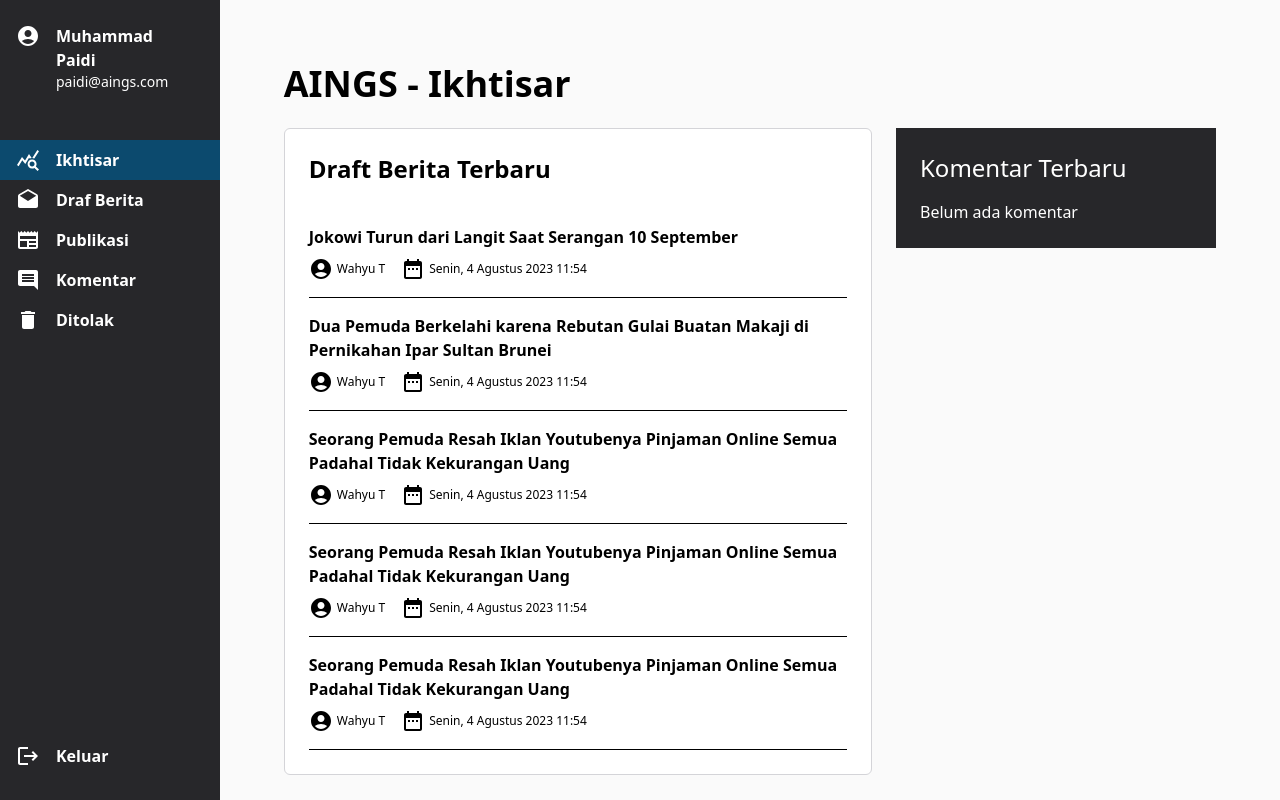
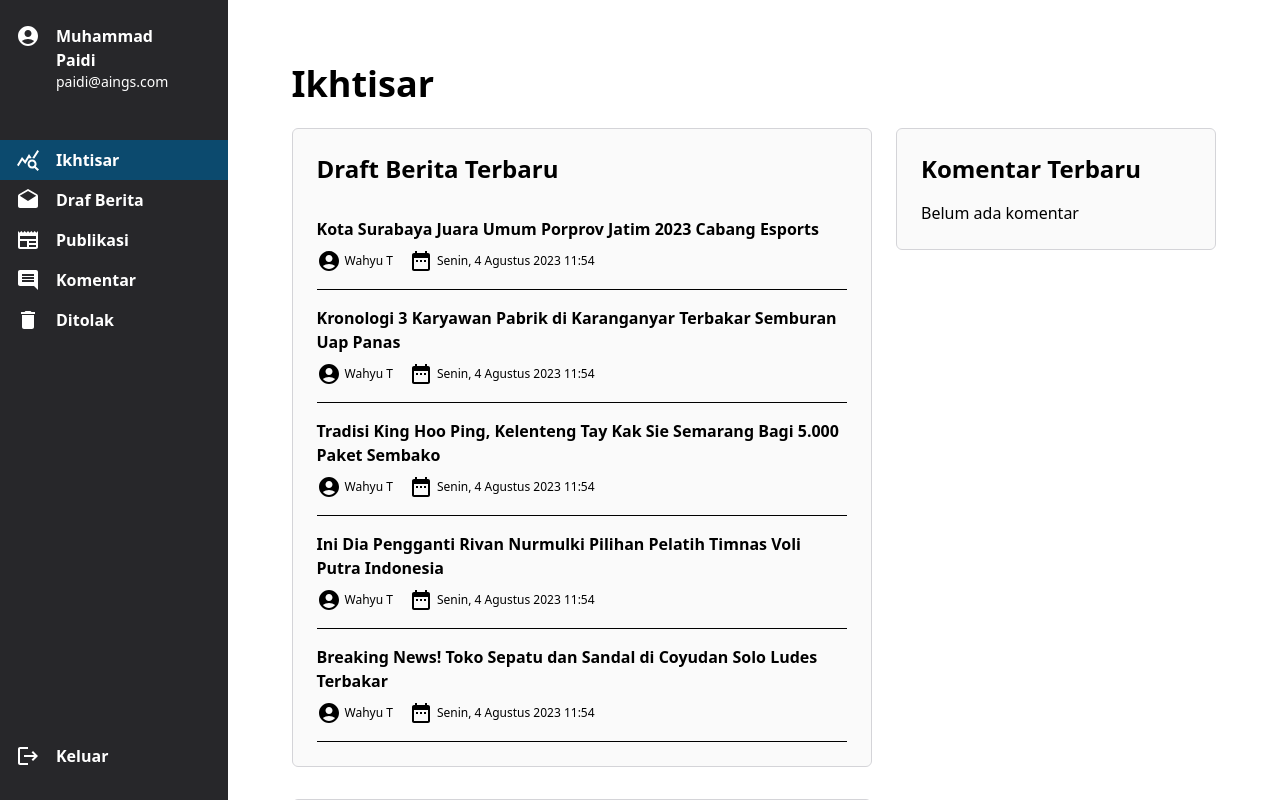
Before and after one commit to aings-project/cms-redaktur-fe, a Next.js app: page /overview in a window 1280 px wide. Built offline with nearby package versions, Linux system fonts and the light colour scheme.

Commit message:
feat: redesign

```diff
--- a/components/news_draft/NewsDraftLayout.jsx
+++ b/components/news_draft/NewsDraftLayout.jsx
@@ -7,12 +7,10 @@ import { useRouter } from "next/router";
 export default function NewsDraftLayout() {
   const router = useRouter();
   return (
-    <div className="bg-neutral-50 py-16 px-16 flex-grow h-screen overflow-y-auto">
+    <div className="bg-white py-16 px-16 flex-grow h-screen overflow-y-auto">
       <div className="max-w-screen-2xl mx-auto">
         <div className="flex justify-between mb-6">
-          <p className="text-black text-4xl font-extrabold">
-            AINGS - Draf Berita
-          </p>
+          <p className="text-black text-4xl font-extrabold">Draf Berita</p>
           <div className="bg-white p-2 border border-zinc-300 rounded-md h-fit">
             <div className="flex items-center">
               <input className="p-2" placeholder="Cari Judul Berita ..." />
@@ -22,16 +20,11 @@ export default function NewsDraftLayout() {
         </div>
         <div className="bg-white rounded-md border border-zinc-300 pb-6">
           <NewsDraftTabBar />
-          <NewsDraftItem
-            onClick={() => router.push("news_draft/edit/1")}
-            title={"Jokowi Turun dari Langit Saat Serangan 10 September"}
-            author={"Wahyu T"}
-            dateTime={"Senin, 4 Agustus 2023 11:54"}
-          />
+          <div className="bg-neutral-50">
             <NewsDraftItem
               onClick={() => router.push("news_draft/edit/1")}
               title={
-              "Dua Pemuda Berkelahi karena Rebutan Gulai Buatan Makaji di Pernikahan Ipar Sultan Brunei"
+                "Pameran Seniman Disabilitas Digelar di Yogyakarta hingga 22 September"
               }
               author={"Wahyu T"}
               dateTime={"Senin, 4 Agustus 2023 11:54"}
@@ -39,7 +32,7 @@ export default function NewsDraftLayout() {
             <NewsDraftItem
               onClick={() => router.push("news_draft/edit/1")}
               title={
-              "Seorang Pemuda Resah Iklan Youtubenya Pinjaman Online Semua Padahal Tidak Kekurangan Uang"
+                "Cemburu, Suami di Batam Tikam Istri dan Anak hingga Luka Robek"
               }
               author={"Wahyu T"}
               dateTime={"Senin, 4 Agustus 2023 11:54"}
@@ -47,7 +40,7 @@ export default function NewsDraftLayout() {
             <NewsDraftItem
               onClick={() => router.push("news_draft/edit/1")}
               title={
-              "Seorang Pemuda Resah Iklan Youtubenya Pinjaman Online Semua Padahal Tidak Kekurangan Uang"
+                "Hasil Visum Balita yang Dilindas Pajero Sport Keluar, Polisi Sebut Tak Memenuhi Unsur Luka Berat"
               }
               author={"Wahyu T"}
               dateTime={"Senin, 4 Agustus 2023 11:54"}
@@ -55,21 +48,31 @@ export default function NewsDraftLayout() {
             <NewsDraftItem
               onClick={() => router.push("news_draft/edit/1")}
               title={
-              "Seorang Pemuda Resah Iklan Youtubenya Pinjaman Online Semua Padahal Tidak Kekurangan Uang"
+                "Hasil Hong Kong Open 2023: Jonatan Christie ke Perempat Final, Jumpa Penakluk Axelsen"
               }
               author={"Wahyu T"}
               dateTime={"Senin, 4 Agustus 2023 11:54"}
             />
             <NewsDraftItem
               onClick={() => router.push("news_draft/edit/1")}
-            title={"Jokowi Turun dari Langit Saat Serangan 10 September"}
+              title={
+                "Putri KW Usai Gugur di Hong Kong Open 2023: Banyak Pelajaran, Mau Lebih Beranig"
+              }
               author={"Wahyu T"}
               dateTime={"Senin, 4 Agustus 2023 11:54"}
             />
             <NewsDraftItem
               onClick={() => router.push("news_draft/edit/1")}
               title={
-              "Dua Pemuda Berkelahi karena Rebutan Gulai Buatan Makaji di Pernikahan Ipar Sultan Brunei"
+                "Hasil Hong Kong Open 2023: Ahsan/Hendra Lolos Perempat Final, Jumpa Penakluk Pramudya/Yeremia"
+              }
+              author={"Wahyu T"}
+              dateTime={"Senin, 4 Agustus 2023 11:54"}
+            />
+            <NewsDraftItem
+              onClick={() => router.push("news_draft/edit/1")}
+              title={
+                "Persib Bandung Vs Persikabo, Marc Klok Ingin Lanjutkan Performa Apik"
               }
               author={"Wahyu T"}
               dateTime={"Senin, 4 Agustus 2023 11:54"}
@@ -101,5 +104,6 @@ export default function NewsDraftLayout() {
           </div>
         </div>
       </div>
+    </div>
   );
 }
--- a/components/news_draft_edit/NewsDraftEditLayout.jsx
+++ b/components/news_draft_edit/NewsDraftEditLayout.jsx
@@ -13,21 +13,20 @@ export default function NewsDraftEditLayout() {
     <>
       <div className="bg-neutral-50 h-screen overflow-y-auto max-h-screen">
         <div className="flex">
-          <div className="p-6 w-full flex flex-col max-h-screen">
+          <div className="p-6 w-full flex flex-col max-h-screen max-w-screen-lg mx-auto bg-white">
             <button className="w-full flex" onClick={() => router.push("/")}>
               <p className="text-black text-3xl font-extrabold mb-6">AINGS</p>
             </button>
             <input
-              className="w-full bg-neutral-50 text-2xl font-normal"
+              className="w-full bg-white text-2xl font-semibold mb-4"
               value={
-                "Pencemaran Udara di Daerah Jabodetabek Semakin Parah! Tercatat 1440 balita"
+                "Prabowo Subianto resmi bergabung dengan Partai Demokrasi Indonesia Perjuangan (PDIP)"
               }
               onChange={() => {}}
             />
-            <div className="h-0.5 w-full bg-black" />
             <Editor
               placeholder="Hello World"
-              className="overflow-y-auto max-w-screen-lg mx-auto w-full bg-white flex-1"
+              className="overflow-y-auto max-w-screen-lg mx-auto w-full bg-white flex-1 border"
               onChange={(value) => {
                 setText(value);
               }}
--- a/components/news_draft_edit/NewsDraftEditSidebar.jsx
+++ b/components/news_draft_edit/NewsDraftEditSidebar.jsx
@@ -4,8 +4,8 @@ import NewsDraftEditSidebarMenuDropdown from "./NewsDraftEditSidebarMenuDropdown
 import SecondaryButton from "../shared/SecondaryButton";
 
 export default function NewsDraftEditSidebar({ markdown, onValidate }) {
-  const status = "Menunggu Konfirmasi Wartawan";
-  const [validStatus, setValidStatus] = useState(false);
+  const status = "Sedang Disunting";
+  const [validStatus, setValidStatus] = useState(true);
 
   return (
     <div className="max-w-xs w-full h-screen bg-zinc-800 p-6 overflow-y-auto">
--- a/components/overview/OverviewComment.jsx
+++ b/components/overview/OverviewComment.jsx
@@ -2,11 +2,11 @@ import React from "react";
 
 export default function OverviewComment() {
   return (
-    <div>
-      <div className="w-80 bg-zinc-800 p-6">
-        <p className="text-white text-2xl font-normal mb-4">Komentar Terbaru</p>
-        <p className="text-white text-base font-normal">Belum ada komentar</p>
-      </div>
+    <div className="max-w-xs w-full h-fit bg-neutral-50 p-6 border border-zinc-300 rounded-md">
+      <p className="text-black text-2xl font-extrabold mb-4">
+        Komentar Terbaru
+      </p>
+      <p className="text-black text-base font-normal">Belum ada komentar</p>
     </div>
   );
 }
--- a/components/overview/OverviewLayout.jsx
+++ b/components/overview/OverviewLayout.jsx
@@ -5,13 +5,11 @@ import OverviewReadyPublish from "./OverviewReadyPublish";
 
 export default function OverviewLayout() {
   return (
-    <div className="bg-neutral-50 py-16 px-16 flex-grow h-screen overflow-y-auto">
+    <div className="py-16 px-16 flex-grow h-screen overflow-y-auto">
       <div className="max-w-screen-2xl mx-auto">
-        <p className="text-black text-4xl font-extrabold mb-6">
-          AINGS - Ikhtisar
-        </p>
-        <div className="flex">
-          <div>
+        <p className="text-black text-4xl font-extrabold mb-6">Ikhtisar</p>
+        <div className="flex ">
+          <div className="grow">
             <OverviewNewsDraft />
             <div className="h-8" />
             <OverviewReadyPublish />
--- a/components/overview/OverviewNewsDraft.jsx
+++ b/components/overview/OverviewNewsDraft.jsx
@@ -6,20 +6,20 @@ export default function OverviewNewsDraft() {
   const router = useRouter();
 
   return (
-    <div className="mr-6 pb-6 flex-grow bg-white rounded-md border border-zinc-300">
-      <p className="text-black text-2xl font-semibold p-6">
+    <div className="mr-6 pb-6 bg-neutral-50 rounded-md border border-zinc-300">
+      <p className="text-black text-2xl font-extrabold px-6 pt-6 pb-4">
         Draft Berita Terbaru
       </p>
       <OverviewNewsDraftItem
         onClick={() => router.push("news_draft/edit/1")}
-        title={"Jokowi Turun dari Langit Saat Serangan 10 September"}
+        title={"Kota Surabaya Juara Umum Porprov Jatim 2023 Cabang Esports"}
         author={"Wahyu T"}
         dateTime={"Senin, 4 Agustus 2023 11:54"}
       />
       <OverviewNewsDraftItem
         onClick={() => router.push("news_draft/edit/1")}
         title={
-          "Dua Pemuda Berkelahi karena Rebutan Gulai Buatan Makaji di Pernikahan Ipar Sultan Brunei"
+          "Kronologi 3 Karyawan Pabrik di Karanganyar Terbakar Semburan Uap Panas"
         }
         author={"Wahyu T"}
         dateTime={"Senin, 4 Agustus 2023 11:54"}
@@ -27,7 +27,7 @@ export default function OverviewNewsDraft() {
       <OverviewNewsDraftItem
         onClick={() => router.push("news_draft/edit/1")}
         title={
-          "Seorang Pemuda Resah Iklan Youtubenya Pinjaman Online Semua Padahal Tidak Kekurangan Uang"
+          "Tradisi King Hoo Ping, Kelenteng Tay Kak Sie Semarang Bagi 5.000 Paket Sembako"
         }
         author={"Wahyu T"}
         dateTime={"Senin, 4 Agustus 2023 11:54"}
@@ -35,7 +35,7 @@ export default function OverviewNewsDraft() {
       <OverviewNewsDraftItem
         onClick={() => router.push("news_draft/edit/1")}
         title={
-          "Seorang Pemuda Resah Iklan Youtubenya Pinjaman Online Semua Padahal Tidak Kekurangan Uang"
+          "Ini Dia Pengganti Rivan Nurmulki Pilihan Pelatih Timnas Voli Putra Indonesia"
         }
         author={"Wahyu T"}
         dateTime={"Senin, 4 Agustus 2023 11:54"}
@@ -43,7 +43,7 @@ export default function OverviewNewsDraft() {
       <OverviewNewsDraftItem
         onClick={() => router.push("news_draft/edit/1")}
         title={
-          "Seorang Pemuda Resah Iklan Youtubenya Pinjaman Online Semua Padahal Tidak Kekurangan Uang"
+          "Breaking News! Toko Sepatu dan Sandal di Coyudan Solo Ludes Terbakar"
         }
         author={"Wahyu T"}
         dateTime={"Senin, 4 Agustus 2023 11:54"}
--- a/components/overview/OverviewReadyPublish.jsx
+++ b/components/overview/OverviewReadyPublish.jsx
@@ -6,18 +6,22 @@ export default function OverviewReadyPublish() {
   const router = useRouter();
 
   return (
-    <div className="mr-4 flex-grow pb-6 bg-white rounded-md border border-zinc-300">
-      <p className="text-black text-2xl font-semibold p-6">Siap Dipublikasi</p>
+    <div className="mr-6 pb-6 flex-grow bg-neutral-50 rounded-md border border-zinc-300">
+      <p className="text-black text-2xl font-extrabold px-6 pt-6 pb-4">
+        Siap Publikasi
+      </p>
       <OverviewNewsDraftItem
         onClick={() => router.push("news_draft/edit/1")}
-        title={"Jokowi Turun dari Langit Saat Serangan 10 September"}
+        title={
+          "Nginap di Rumah Teman, Remaja Semarang Meninggal dengan Luka Lebam"
+        }
         author={"Wahyu T"}
         dateTime={"Senin, 4 Agustus 2023 11:54"}
       />
       <OverviewNewsDraftItem
         onClick={() => router.push("news_draft/edit/1")}
         title={
-          "Dua Pemuda Berkelahi karena Rebutan Gulai Buatan Makaji di Pernikahan Ipar Sultan Brunei"
+          "ODGJ Panjat Tower di Kuningan Semarang, Turun Setelah Diberi Rokok dan Es Teh"
         }
         author={"Wahyu T"}
         dateTime={"Senin, 4 Agustus 2023 11:54"}
```
Lines whose indentation alone changed are shown as unchanged.
